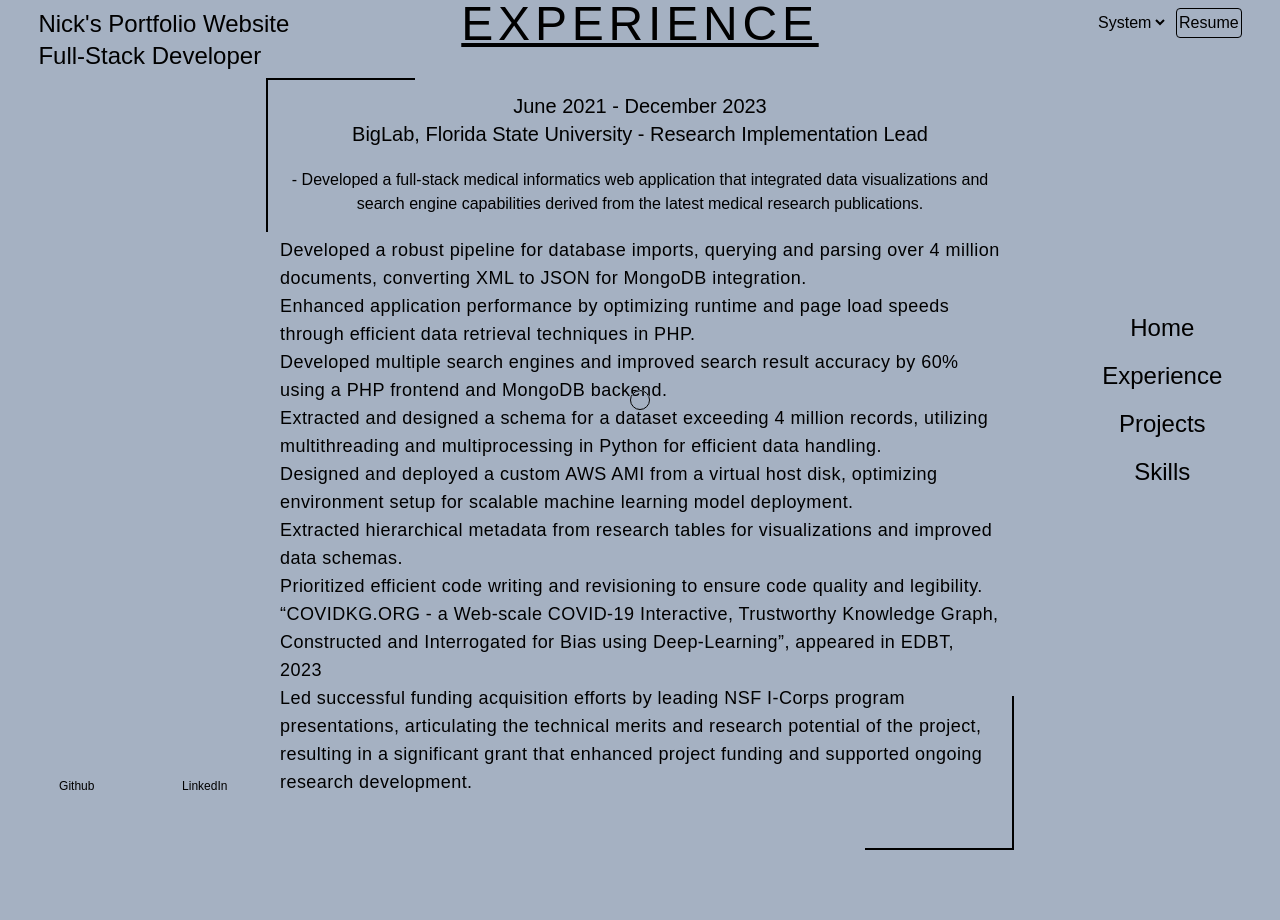
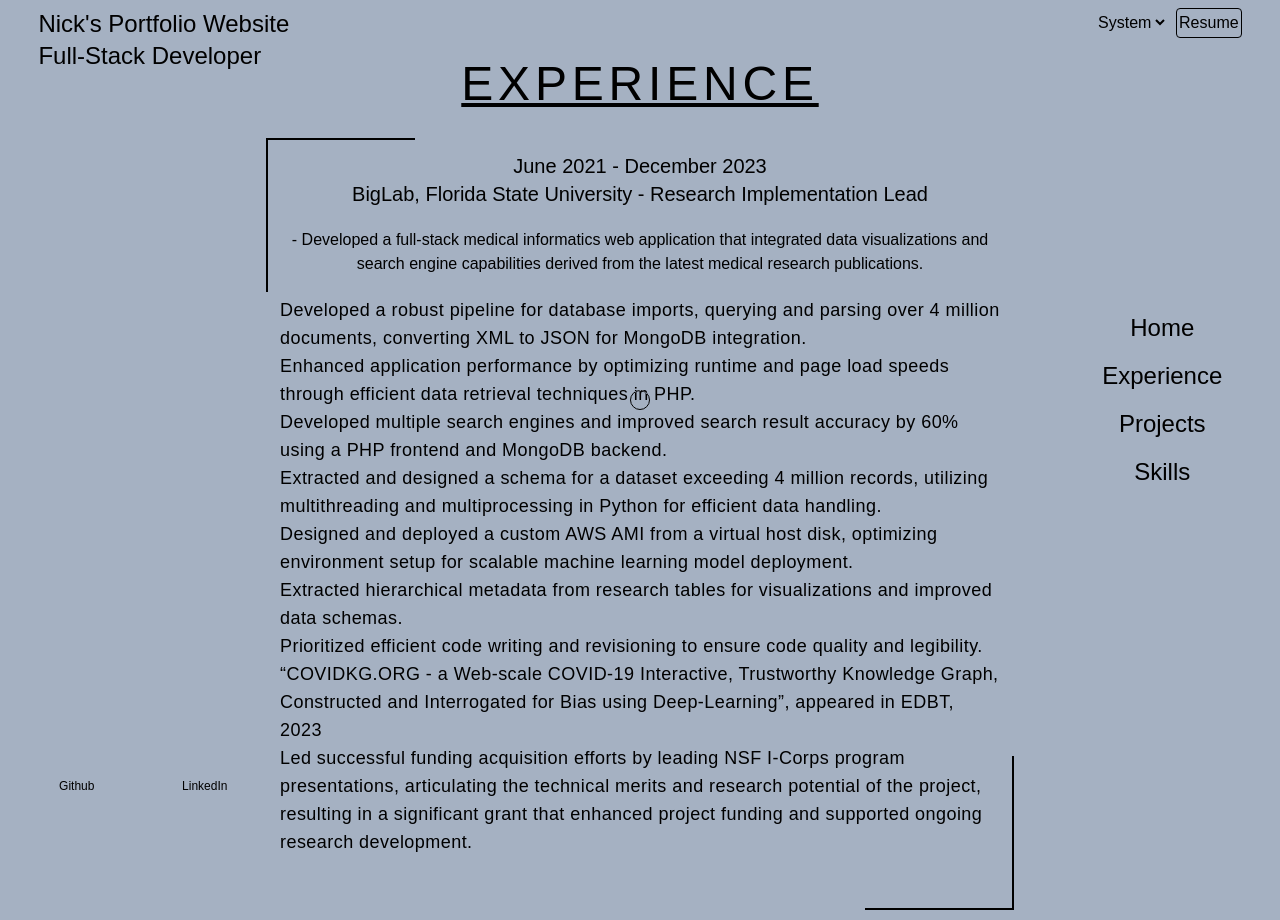
Before and after one commit to kwNick/Resume-Site, a Next.js app: page /experience in a window 1280 px wide. Before the commit the page ends 860 px from the top, so only its background shows below. Built offline with nearby package versions, Linux system fonts and the light colour scheme.

Commit message:
styling the routes content;

```diff
--- a/src/app/(routes)/experience/page.tsx
+++ b/src/app/(routes)/experience/page.tsx
@@ -2,9 +2,9 @@
     {/* <li className="peer py-2 px-3 duration-500" >Experience</li> */ }
     {/* BigLab and systems administration */ } //carousel for all experiences
     return (
-        <div className="w-full flex items-center justify-around">
-            <div className="w-3/5 flex flex-col gap-y-5 ">
-                <div>
+        <div className="w-full flex items-center justify-center">
+            <div className="w-3/5 flex flex-col gap-y-5 mt-10 pt-5">
+                <div className="">
                     <h1 className="text-3xl lg:text-5xl underline text-center tracking-widest uppercase">Experience</h1>
                 </div>
                 <div className="relative p-3 m-3 flex flex-col gap-y-5 bg-contrast before:absolute before:bg-colour before:h-[20%] before:w-[20%] before:top-[-2px] before:left-[-2px] before:z-[-10] after:absolute after:bg-colour after:h-[20%] after:w-[20%] after:bottom-[-2px] after:right-[-2px] after:z-[-10]">
--- a/src/app/(routes)/projects/page.tsx
+++ b/src/app/(routes)/projects/page.tsx
@@ -2,8 +2,8 @@
     {/* <li className="peer py-2 px-3 duration-500" >Projects</li> */ }
     {/* Github link with explanation */ }
     return (
-        <div className="w-full h-full flex items-center justify-around">
-            <div className="w-3/5 flex flex-col gap-y-5">
+        <div className="w-full min-h-[100vh] flex items-center justify-around">
+            <div className="w-3/5 flex flex-col  gap-y-5">
                 <div className="">
                     <h1 className="text-3xl lg:text-5xl underline text-center tracking-widest uppercase">
                         Projects
--- a/src/app/(routes)/skills/page.tsx
+++ b/src/app/(routes)/skills/page.tsx
@@ -6,7 +6,7 @@
                  - Publications
                 */}
     return (
-        <div className="w-full h-full flex items-center justify-around">
+        <div className="w-full min-h-[100vh] flex items-center justify-center">
             <div className="w-3/5 flex flex-col gap-y-5">
                 <div className="">
                     <h1 className="text-3xl lg:text-5xl text-center underline tracking-widest uppercase">Skills</h1>
--- a/src/app/layout.tsx
+++ b/src/app/layout.tsx
@@ -31,7 +31,7 @@
   return (
     <html lang="en" suppressHydrationWarning className="cursor-none">
       <body
-        className={`${geistSans.variable} ${geistMono.variable} antialiased duration-500 w-screen h-screen overflow-x-hidden`}
+        className={`${geistSans.variable} ${geistMono.variable} antialiased duration-500 w-screen min-h-screen overflow-x-hidden`}
       >
 
         <ThemeProvider>
```
